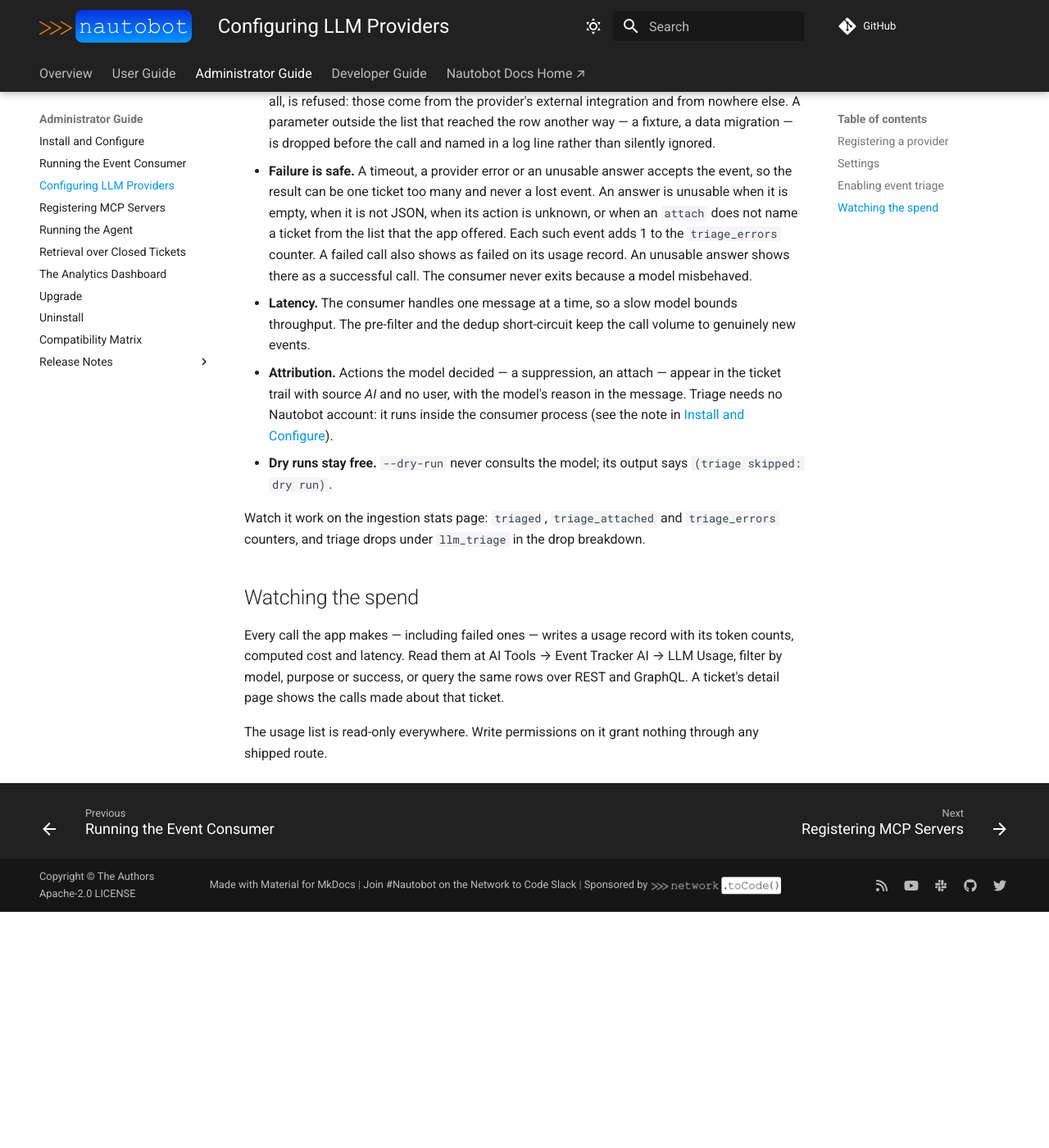
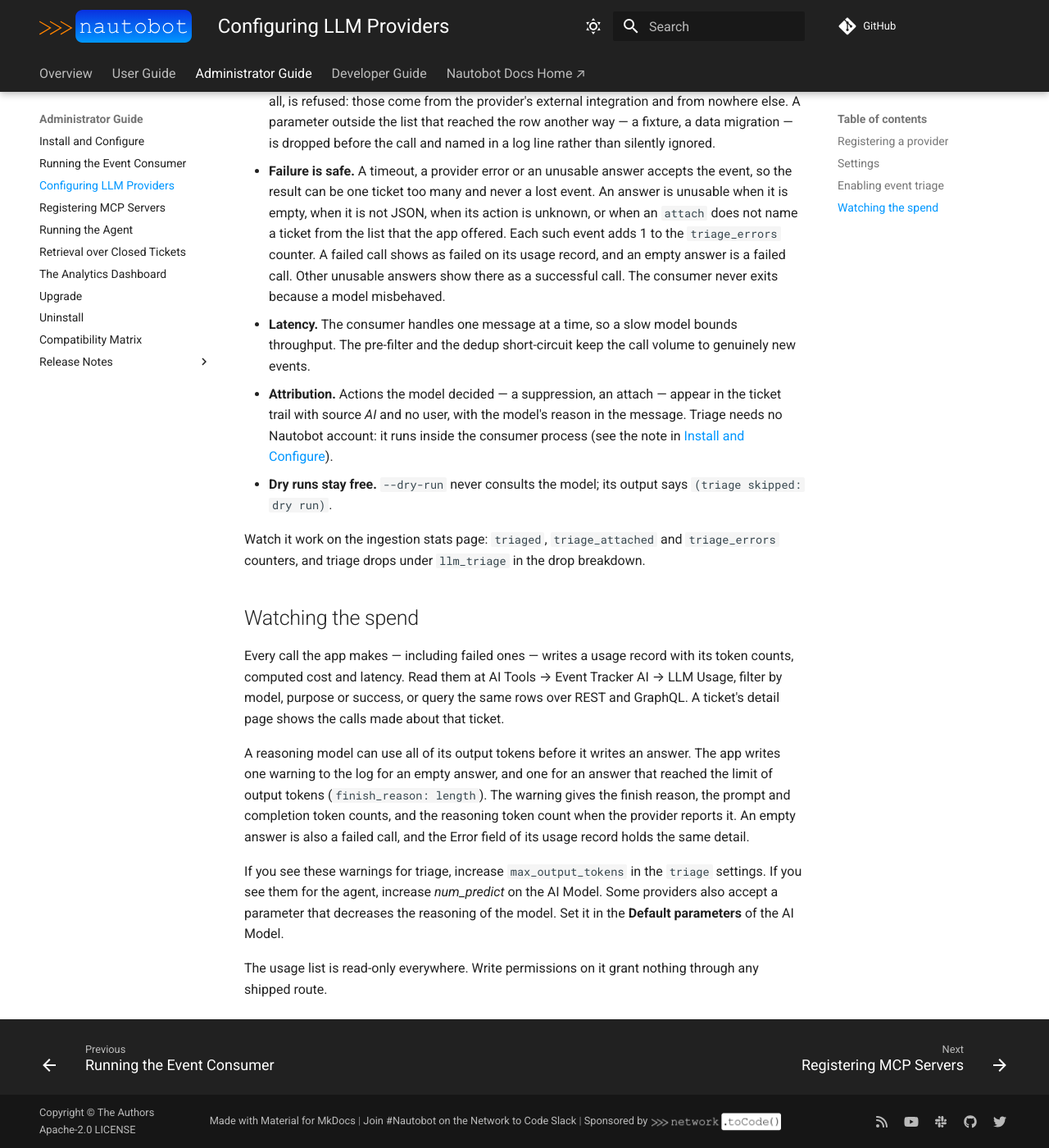
Before and after one commit to jtdub/nautobot-app-event-tracker, an MkDocs documentation site: the page built from docs/admin/llm.md, in a window 1280 px wide and 1400 px high, scrolled down 4188 px. Shown: the whole window at 82% size. Built offline with MkDocs 1.6.1 and Material for MkDocs 9.7.7, drawn with Linux system fonts in a browser that asks for light colours; comment, search, counter and statistics services are not loaded; before the commit the page ends 5300 px from its top, so only the background shows below that.

Commit message:
17: Document the finish reason and add the changelog fragment (AC-9, AC-10)
Claude-Session: https://claude.ai/code/session_015Wtbd2fwPED1G32sMDVngA

```diff
--- a/docs/admin/llm.md
+++ b/docs/admin/llm.md
@@ -181,8 +181,8 @@ What to know before you turn it on:
   the result can be one ticket too many and never a lost event. An answer is unusable when it is
   empty, when it is not JSON, when its action is unknown, or when an `attach` does not name a
   ticket from the list that the app offered. Each such event adds 1 to the `triage_errors`
-  counter. A failed call also shows as failed on its usage record. An unusable answer shows there
-  as a successful call. The consumer never exits because a model misbehaved.
+  counter. A failed call shows as failed on its usage record, and an empty answer is a failed call.
+  Other unusable answers show there as a successful call. The consumer never exits because a model misbehaved.
 - **Latency.** The consumer handles one message at a time, so a slow model bounds throughput.
   The pre-filter and the dedup short-circuit keep the call volume to genuinely new events.
 - **Attribution.** Actions the model decided — a suppression, an attach — appear in the ticket
@@ -202,5 +202,16 @@ computed cost and latency. Read them at AI Tools → Event Tracker AI → LLM Us
 purpose or success, or query the same rows over REST and GraphQL. A ticket's detail page shows
 the calls made about that ticket.
 
+A reasoning model can use all of its output tokens before it writes an answer. The app writes one
+warning to the log for an empty answer, and one for an answer that reached the limit of output
+tokens (`finish_reason: length`). The warning gives the finish reason, the prompt and completion
+token counts, and the reasoning token count when the provider reports it. An empty answer is also
+a failed call, and the Error field of its usage record holds the same detail.
+
+If you see these warnings for triage, increase `max_output_tokens` in the `triage` settings. If you
+see them for the agent, increase *num_predict* on the AI Model. Some providers also accept a
+parameter that decreases the reasoning of the model. Set it in the **Default parameters** of the
+AI Model.
+
 The usage list is read-only everywhere. Write permissions on it grant nothing through any shipped
 route.
```
Also changed, not shown: docs/models/llmusagerecord.md (+2 -2 lines), docs/specs/phase-3-llm-triage.md (+3 -2 lines), 1 other file.
